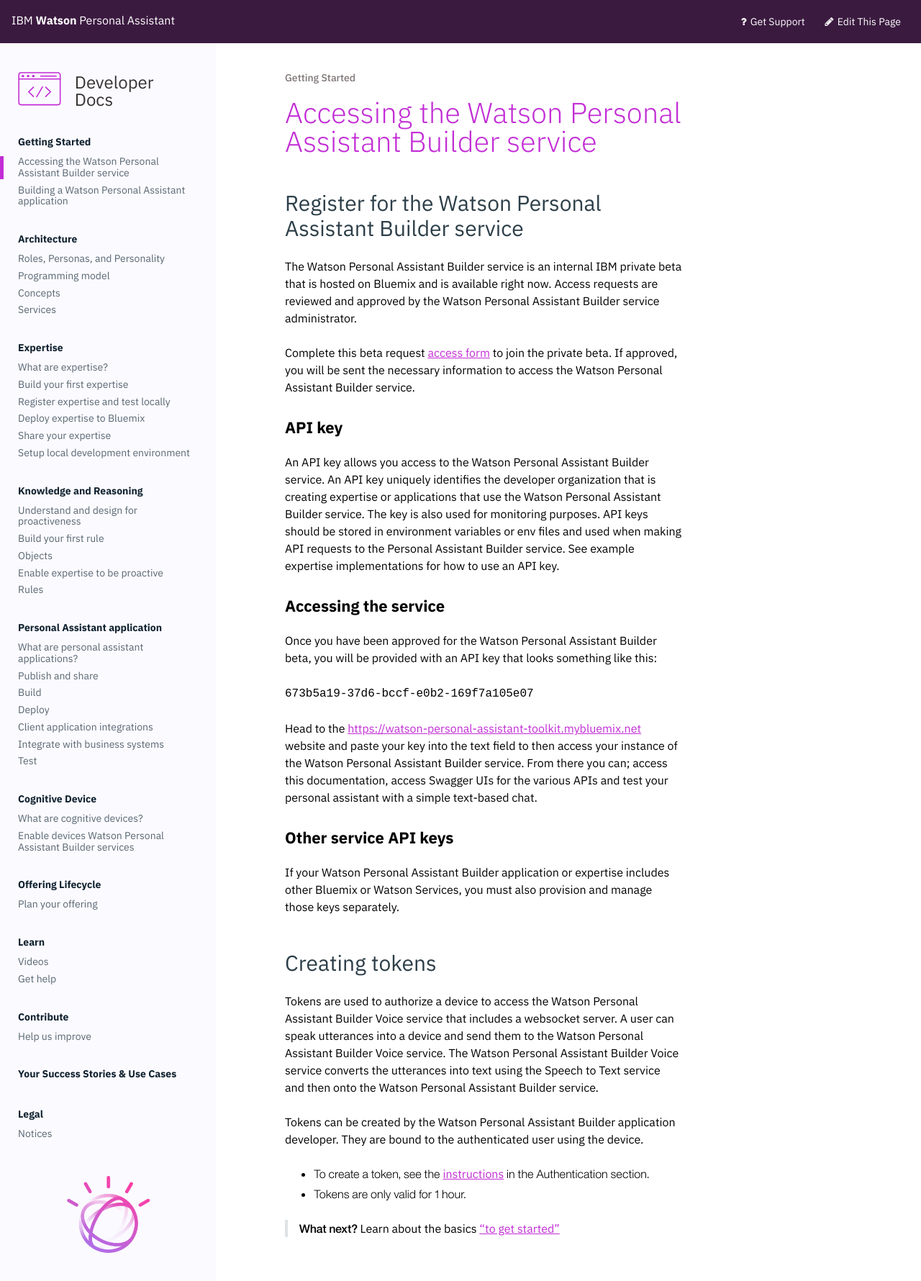
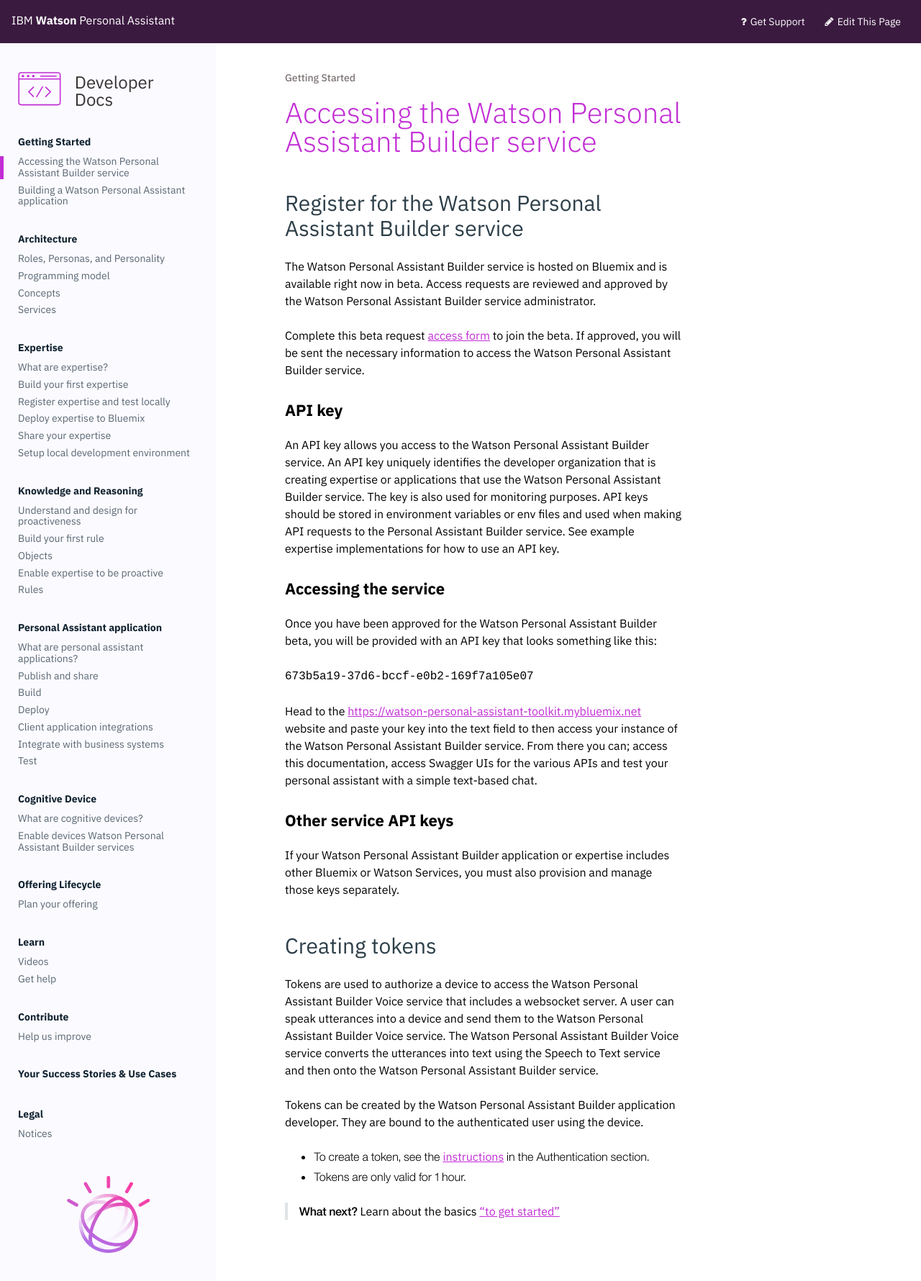
Before and after one commit to benjohnsonnlp/developer, a Jekyll site: the page built from _content/get-started/get-api-key.md, in a window 1280 px wide. Shown: the top 1780 px of the page at 72% size. Built offline with Jekyll 4.4.1, drawn with Linux system fonts in a browser that asks for light colours.

Commit message:
replaces internal and private beta with just beta

```diff
--- a/_content/get-started/get-api-key.md
+++ b/_content/get-started/get-api-key.md
@@ -3,9 +3,9 @@
 weight: 10
 ---
 ## Register for the Watson Personal Assistant Builder service
-The Watson Personal Assistant Builder service is an internal IBM private beta that is hosted on Bluemix and is available right now.   Access requests are reviewed and approved by the Watson Personal Assistant Builder service administrator.
+The Watson Personal Assistant Builder service is hosted on Bluemix and is available right now in beta.  Access requests are reviewed and approved by the Watson Personal Assistant Builder service administrator.
 
-Complete this beta request [access form]() to join the private beta.  If approved, you will be sent the necessary information to access the Watson Personal Assistant Builder service.
+Complete this beta request [access form]() to join the beta.  If approved, you will be sent the necessary information to access the Watson Personal Assistant Builder service.
 
 ### API key
 An API key allows you access to the Watson Personal Assistant Builder service.  An API key uniquely identifies the developer organization that is creating expertise or applications that use the Watson Personal Assistant Builder service.  The key is also used for monitoring purposes. API keys should be stored in environment variables or env files and used when making API requests to the Personal Assistant Builder service.  See example expertise implementations for how to use an API key.
```
